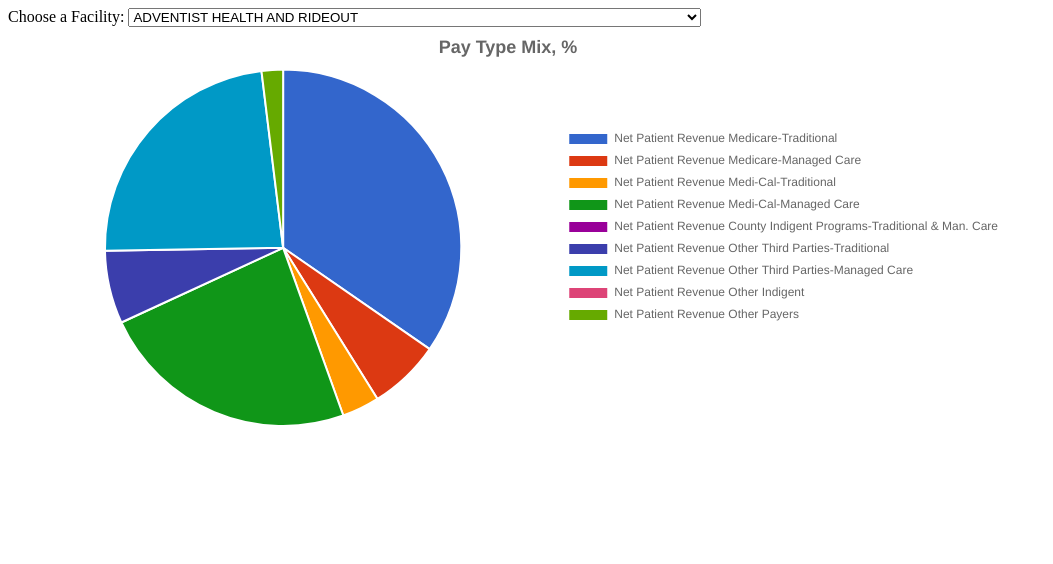
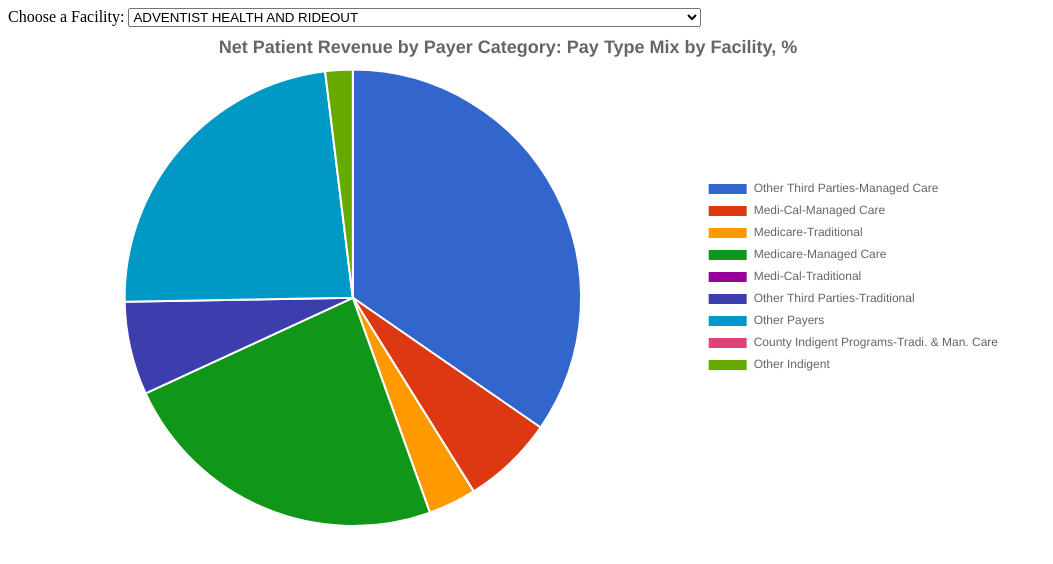
Before and after one commit to manuel-sosa/project3_data_viz, a website: page 05_Data-Visualizations/q2_pay-mix-by-facility.html in a window 1280 px wide. Shown: the whole page, without its empty margins (0-1053 px from the left). Drawn offline with nearby package versions, Linux system fonts and the light colour scheme.

Commit message:
Updated README and PPT Slides

```diff
--- a/05_Data-Visualizations/pay-mix-by-facility.html
+++ b/05_Data-Visualizations/q2_pay-mix-by-facility.html
@@ -3,13 +3,13 @@
 <head>
 <meta charset="UTF-8">
 <meta name="viewport" content="width=device-width, initial-scale=1.0">
-<title>Pay Type Mix, % by Facility</title>
+<title>Net Patient Revenue by Payer Category: Pay Type Mix by Facility, %</title>
 <script src="https://cdn.jsdelivr.net/npm/chart.js"></script>
 <style>
 
 #payTypePieChart {
     max-width: 1000px;
-    max-height: 400px;
+    max-height: 500px;
 }
 </style>
 </head>
@@ -909,18 +909,18 @@ facilities.forEach((facility) => {
 // Data structure for the pie chart
 const data = {
     labels: [
-        'Net Patient Revenue Medicare-Traditional',
-        'Net Patient Revenue Medicare-Managed Care',
-        'Net Patient Revenue Medi-Cal-Traditional',
-        'Net Patient Revenue Medi-Cal-Managed Care',
-        'Net Patient Revenue County Indigent Programs-Traditional & Man. Care',
-        'Net Patient Revenue Other Third Parties-Traditional',
-        'Net Patient Revenue Other Third Parties-Managed Care',
-        'Net Patient Revenue Other Indigent',
-        'Net Patient Revenue Other Payers'
+        'Other Third Parties-Managed Care',
+        'Medi-Cal-Managed Care',
+        'Medicare-Traditional',
+        'Medicare-Managed Care',
+        'Medi-Cal-Traditional',
+        'Other Third Parties-Traditional',
+        'Other Payers',
+        'County Indigent Programs-Tradi. & Man. Care',
+        'Other Indigent'
     ],
     datasets: [{
-        label: 'Pay Type Mix, %',
+        label: 'Net Patient Revenue by Payer Category: Pay Type Mix by Facility, %',
         // First facility's data
         data: payMixData[facilities[0]],
         backgroundColor: [
@@ -951,7 +951,7 @@ let pieChart = new Chart(document.getElementById('payTypePieChart').getContext('
             },
             title: {
                 display: true,
-                text: 'Pay Type Mix, %',
+                text: 'Net Patient Revenue by Payer Category: Pay Type Mix by Facility, %',
                 font: {
                     size: 18
                 }
--- a/Manuel/app.js
+++ /dev/null
@@ -1 +0,0 @@
-console.log('Node.js is running!');
```
Also changed, not shown: 05_Data-Visualizations/q2_pay-mix.html (renamed from 05_Data-Visualizations/pay-mix.html, +7 -7 lines), 05_Data-Visualizations/q1_topBottom10_pay-mix-by-facility.html (renamed from 05_Data-Visualizations/topBottom10_pay-mix-by-facility.html), 07_Miscellaneous/javascript.png (added), 07_Miscellaneous/matplotlib.png (deleted), 07_Miscellaneous/node.js.png (added), 07_Miscellaneous/pay-type-mix-by-facility.png (added), 07_Miscellaneous/pay-type-mix.png (added), 07_Miscellaneous/seaborn.png (deleted), README.md, 4 other files.
